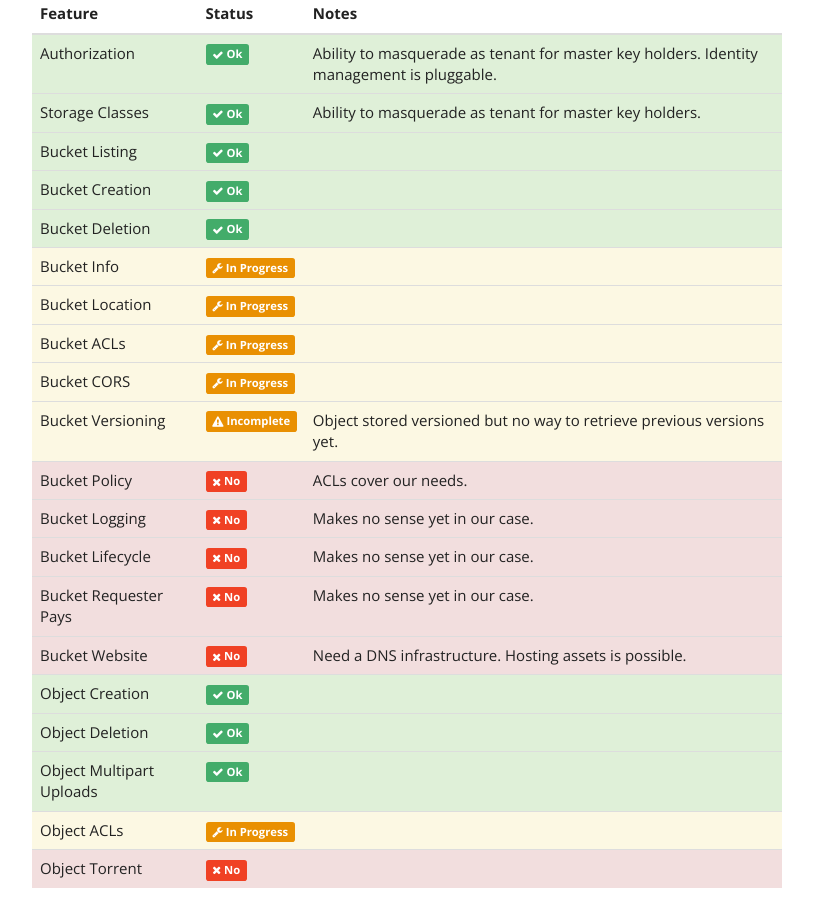
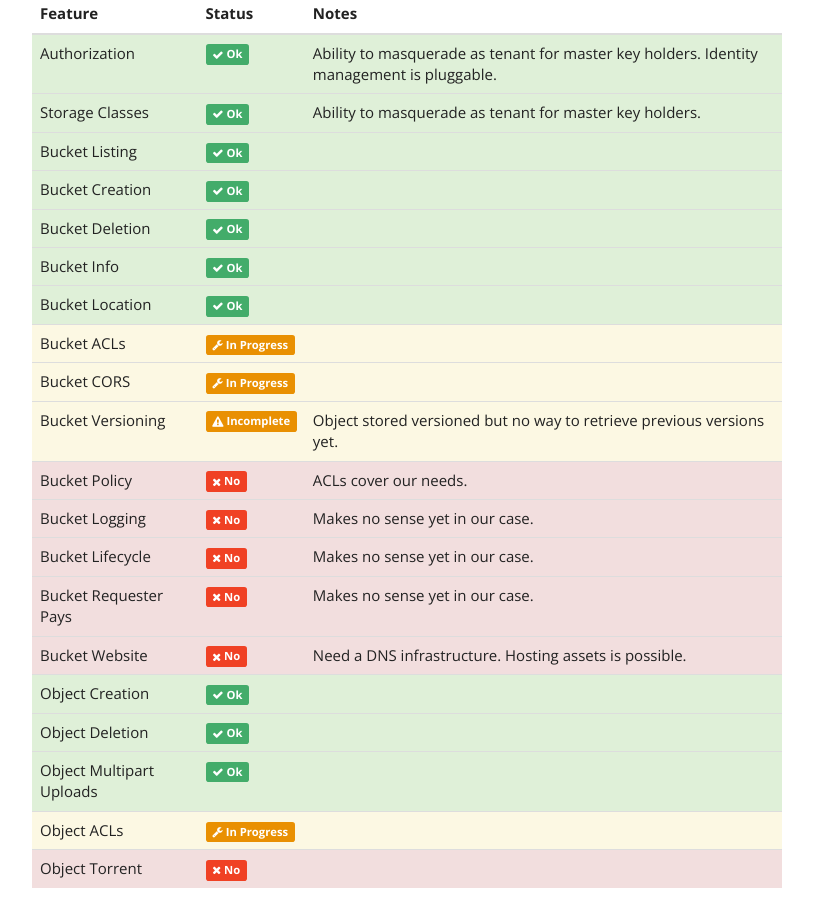
Before and after one commit to exoscale/pithos, a Jekyll site: the page built from design/index.html, in a window 1280 px wide and 900 px high, scrolled down 3353 px. Shown: the whole window, without its empty margins (233-1046 px from the left). Built offline with Jekyll 4.4.1, drawn with Linux system fonts in a browser that asks for light colours; nearby versions of some CDN libraries; Markdown is read by kramdown in place of the engine named in the settings.

Commit message:
update compat matrix

```diff
--- a/_config.yml
+++ b/_config.yml
@@ -42,9 +42,9 @@ features:
   - name: Bucket Deletion
     status: Ok
   - name: Bucket Info
-    status: In Progress
+    status: Ok
   - name: Bucket Location
-    status: In Progress
+    status: Ok
   - name: Bucket ACLs
     status: In Progress
   - name: Bucket CORS
```
